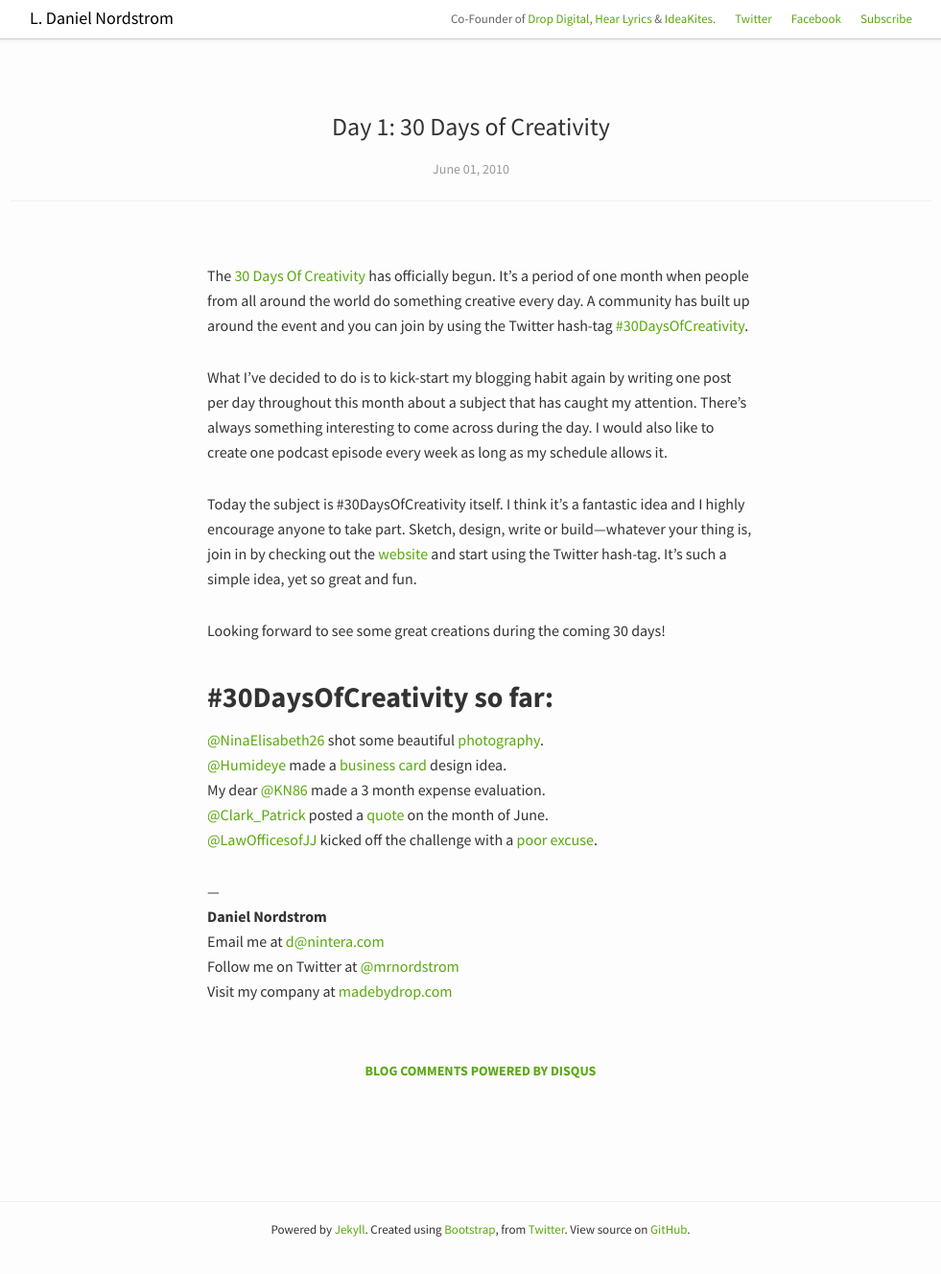
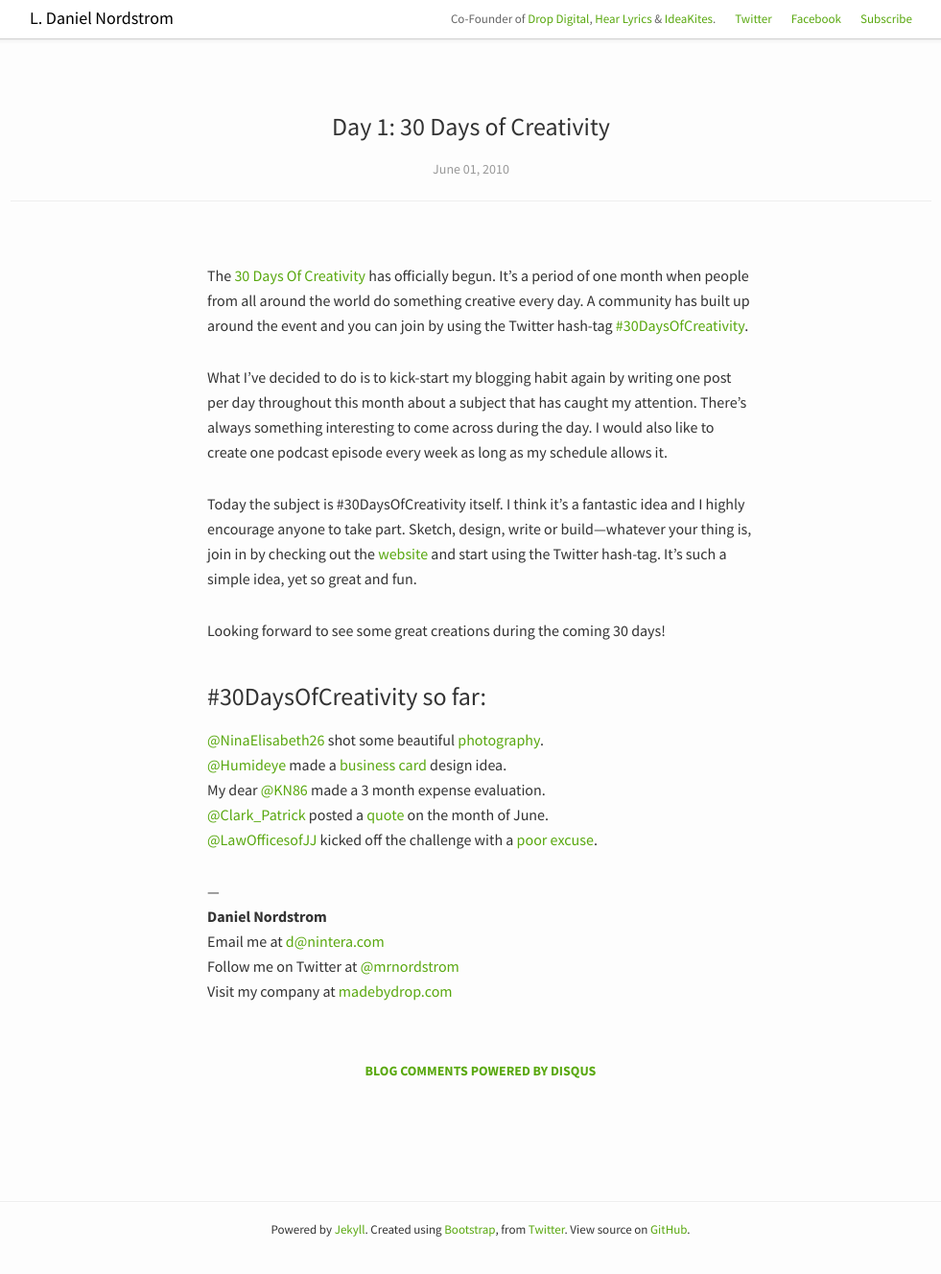
Before and after one commit to dnordstrom/mrnordstrom.com, a Jekyll site: the page built from _posts/2010-06-01-day-1-30-days-of-creativity.markdown, in a window 1280 px wide and 1352 px high. Shown: the top 1328 px of the window at 96% size, without its empty margins (139-1120 px from the left). Built offline with Jekyll 4.4.1, drawn with Linux system fonts in a browser that asks for light colours; nearby versions of some CDN libraries; Markdown is read by kramdown in place of the engine named in the settings; comment, search, counter and statistics services are not loaded.

Commit message:
Improving design, adding Google Analytics and subscription.

```diff
--- a/css/global.css
+++ b/css/global.css
@@ -45,6 +45,11 @@
 article.span6 h6 {
   margin-bottom: 12px;
   margin-top: 36px;
+}
+
+article.span6 h2 {
+  font-weight: normal;
+  font-size: 26px;
 }
 
 .tags {
```
